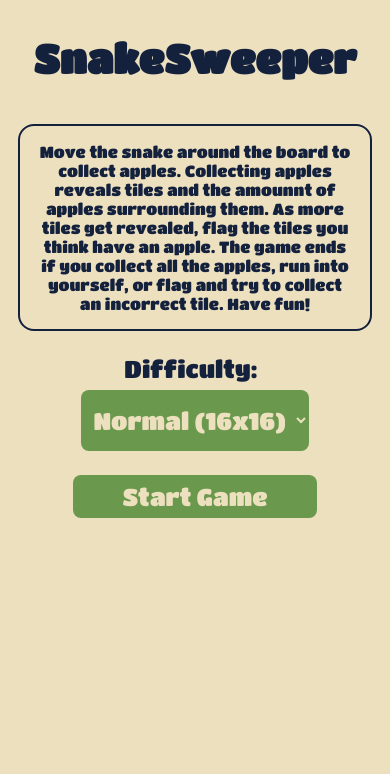
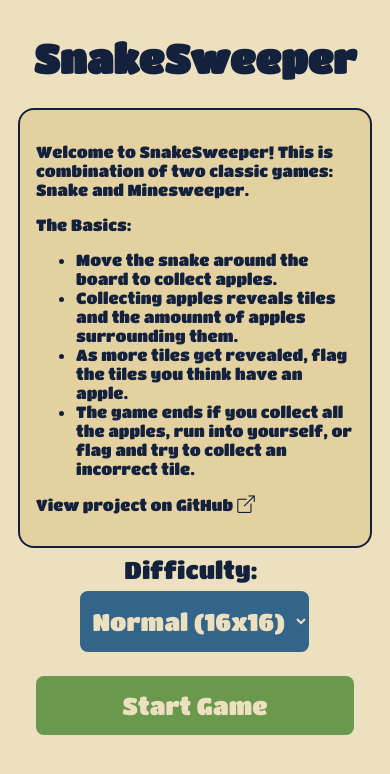
Before and after one commit to haris-hm/cs195-project-one, a plain HTML site: page index.html in a window 390 px wide. Drawn offline with nearby package versions, Linux system fonts and the light colour scheme.

Commit message:
Update styling; Start README

```diff
--- a/index.html
+++ b/index.html
@@ -11,6 +11,7 @@
   <link href="https://fonts.googleapis.com/css2?family=Titan+One&display=swap" rel="stylesheet">
 
   <link rel="stylesheet" href="./static/styles/styles.css" />
+  <link rel="stylesheet" href="https://cdn.jsdelivr.net/npm/bootstrap-icons@1.13.1/font/bootstrap-icons.min.css">
 </head>
 
 <body>
@@ -19,11 +20,19 @@
   </a>
 
 
-  <p class="info">
-    Move the snake around the board to collect apples. Collecting apples reveals tiles and the amounnt of apples
-    surrounding them. As more tiles get revealed, flag the tiles you think have an apple. The game ends if you collect
-    all the apples, run into yourself, or flag and try to collect an incorrect tile. Have fun!
-  </p>
+  <div class="info">
+    <p>Welcome to SnakeSweeper! This is combination of two classic games: Snake and Minesweeper.</p>
+    <p>The Basics:</p>
+    <ul>
+      <li>Move the snake around the board to collect apples.</li>
+      <li>Collecting apples reveals tiles and the amounnt of apples surrounding them.</li>
+      <li>As more tiles get revealed, flag the tiles you think have an apple.</li>
+      <li>The game ends if you collect all the apples, run into yourself, or flag and try to collect an incorrect tile.
+      </li>
+    </ul>
+    <p>View project on <a href="https://github.com/haris-hm/cs195-project-one"><span>GitHub</span><i
+          class="bi bi-box-arrow-up-right"></i></a></p>
+  </div>
 
   <form id="game-settings" class="settings-container">
     <div class="settings-row">
--- a/static/styles/styles.css
+++ b/static/styles/styles.css
@@ -3,6 +3,7 @@
   --secondary-color: #6a994e;
   --tertiary-color: #a7c957;
   --accent-color: #bc4749;
+  --accent-secondary-color: #33658a;
   --light-color: #ede0bf;
   --dark-color: #14213d;
   --brown: #a98467;
@@ -54,7 +55,7 @@ button:active {
   color: var(--dark-color);
 }
 
-/* Game Settings */
+/* Intro Section */
 .info {
   width: 50%;
   padding: 1rem;
@@ -62,12 +63,31 @@ button:active {
   border: 2px solid var(--dark-color);
   border-radius: 1rem;
 
-  text-align: center;
+  background-color: #e4d1a0;
 }
 
+.info a {
+  text-decoration: none;
+  color: var(--dark-color);
+}
+
+.info a i {
+  margin-left: 0.25rem;
+  font-size: 1.1rem;
+}
+
+.info a:hover {
+  color: var(--accent-secondary-color);
+}
+
+.info a:active {
+  filter: brightness(125%);
+}
+
+/* Game Settings */
 .settings-container {
   display: flex;
-  flex-direction: column;
+  flex-direction: row;
   align-items: center;
   justify-content: center;
 
@@ -94,7 +114,7 @@ button:active {
   font-size: 1.5rem;
   color: var(--light-color);
 
-  background-color: var(--secondary-color);
+  background-color: var(--accent-secondary-color);
   border: none;
   border-radius: 0.5rem;
 }
@@ -102,11 +122,16 @@ button:active {
 .settings-container option {
   font-family: "Titan One", sans-serif;
   font-size: 1.5rem;
-  color: var(--dark-color);
+  color: var(--light-color);
 
-  background-color: var(--tertiary-color);
+  background-color: var(--accent-secondary-color);
   border: none;
   border-radius: 0.5rem;
+}
+
+.settings-container button {
+  height: 3.7rem;
+  width: 15rem;
 }
 
 /* Board Styling */
@@ -154,8 +179,8 @@ button:active {
 }
 
 .board-tile.large {
-  width: 50px;
-  height: 50px;
+  width: 45px;
+  height: 45px;
   font-size: 2.15rem;
 }
 
@@ -242,7 +267,7 @@ button:active {
 }
 
 #new-game-button {
-  background-color: var(--accent-color);
+  background-color: var(--accent-secondary-color);
 }
 
 #new-game-button:hover {
@@ -272,6 +297,15 @@ button:active {
     font-size: 2.5rem;
   }
 
+  /* Settings */
+  .info {
+    width: 70%;
+  }
+
+  .settings-container {
+    width: 70%;
+  }
+
   /* Score Display */
   .score-display p {
     font-size: 1.5rem;
@@ -280,6 +314,15 @@ button:active {
 
 /* Medium Width Screens */
 @media (max-width: 900px) {
+  /* Settings */
+  .info {
+    width: 80%;
+  }
+
+  .settings-container {
+    width: 80%;
+  }
+
   /* Board Tiles */
   .board-tile.small {
     width: 20px;
@@ -322,11 +365,11 @@ button:active {
   /* Game Settings */
   .info {
     width: 85%;
-    text-align: center;
   }
 
   .settings-container {
-    width: 65%;
+    flex-direction: column;
+    width: 85%;
   }
 
   .settings-row {
```
Also changed, not shown: static/js/board.js (+22 -8 lines), static/js/game.js (+5 -6 lines), static/js/utils.js (+13 -2 lines), 1 other file.
